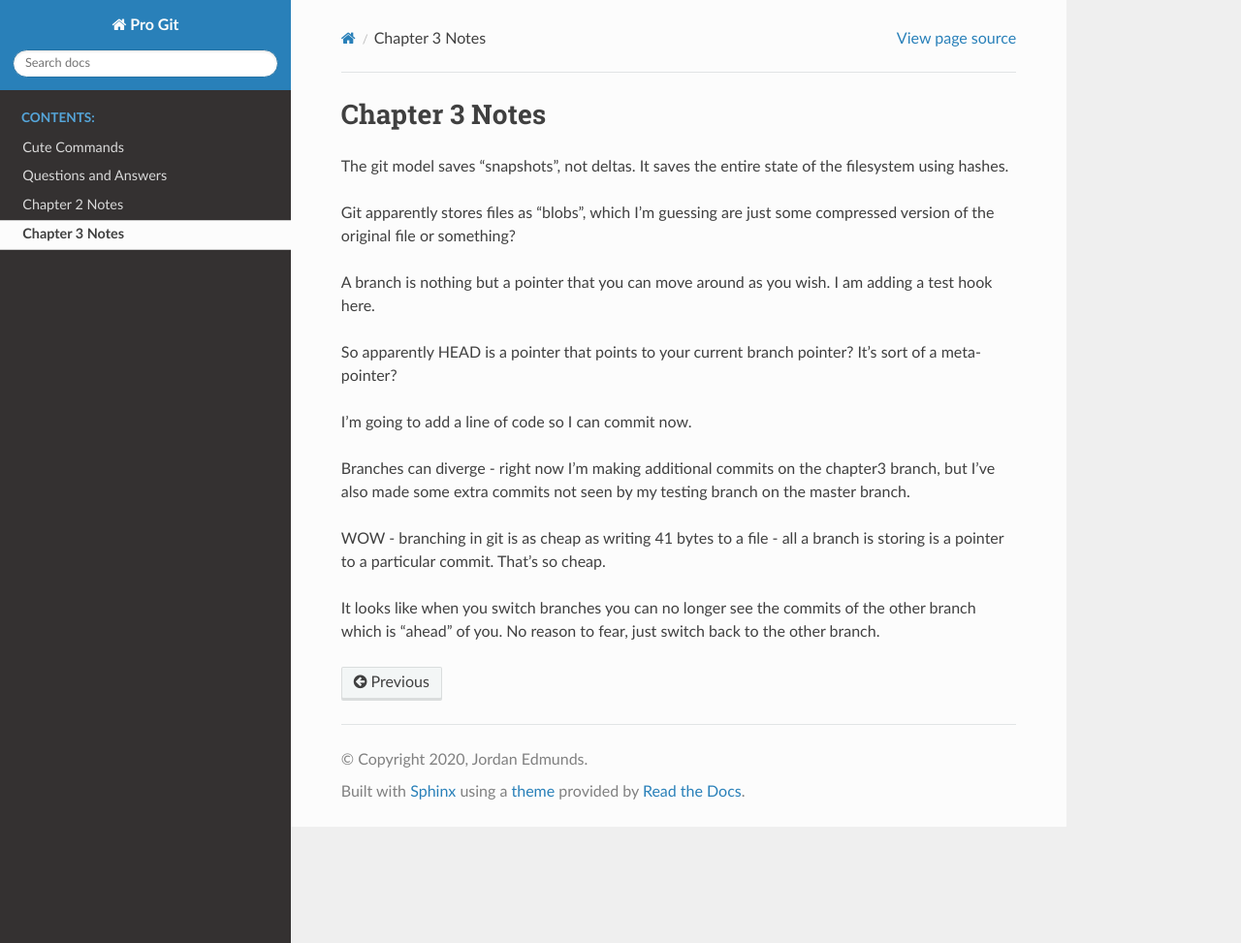
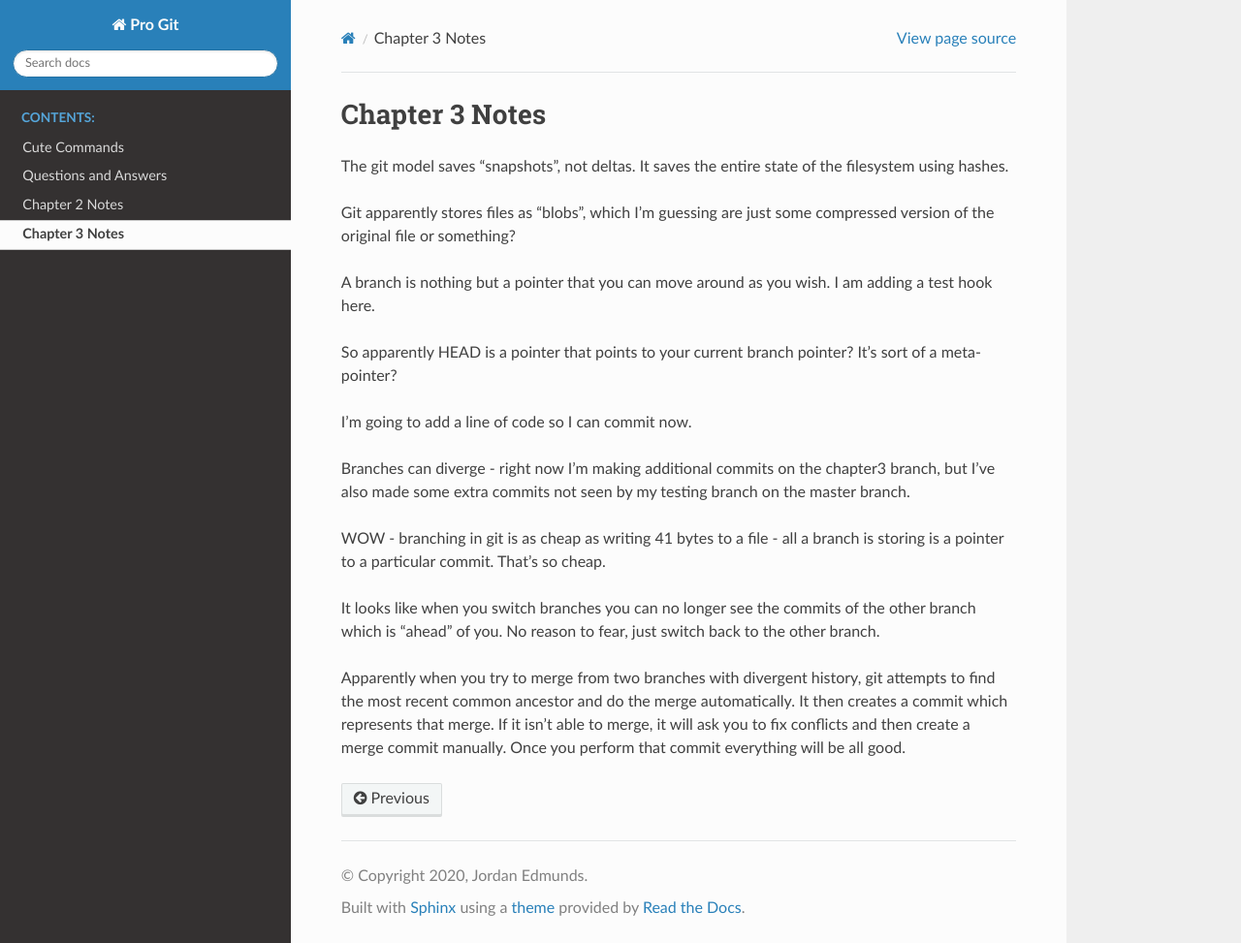
Before and after one commit to edmundsj/gitNotes, a Sphinx documentation site: the page built from docs/notes_chapter3.rst, in a window 1280 px wide and 973 px high. Shown: the whole window at 97% size. Built offline with Sphinx 7.4.7 and the Read the Docs theme 2.0.0, drawn with Linux system fonts in a browser that asks for light colours.

Commit message:
added some notes

```diff
--- a/docs/notes_chapter3.rst
+++ b/docs/notes_chapter3.rst
@@ -15,3 +15,5 @@ Branches can diverge - right now I'm making additional commits on the chapter3 b
 WOW - branching in git is as cheap as writing 41 bytes to a file - all a branch is storing is a pointer to a particular commit. That's so cheap.
 
 It looks like when you switch branches you can no longer see the commits of the other branch which is "ahead" of you. No reason to fear, just switch back to the other branch.
+
+Apparently when you try to merge from two branches with divergent history, git attempts to find the most recent common ancestor and do the merge automatically. It then creates a commit which represents that merge. If it isn't able to merge, it will ask you to fix conflicts and then create a merge commit manually. Once you perform that commit everything will be all good.
```
